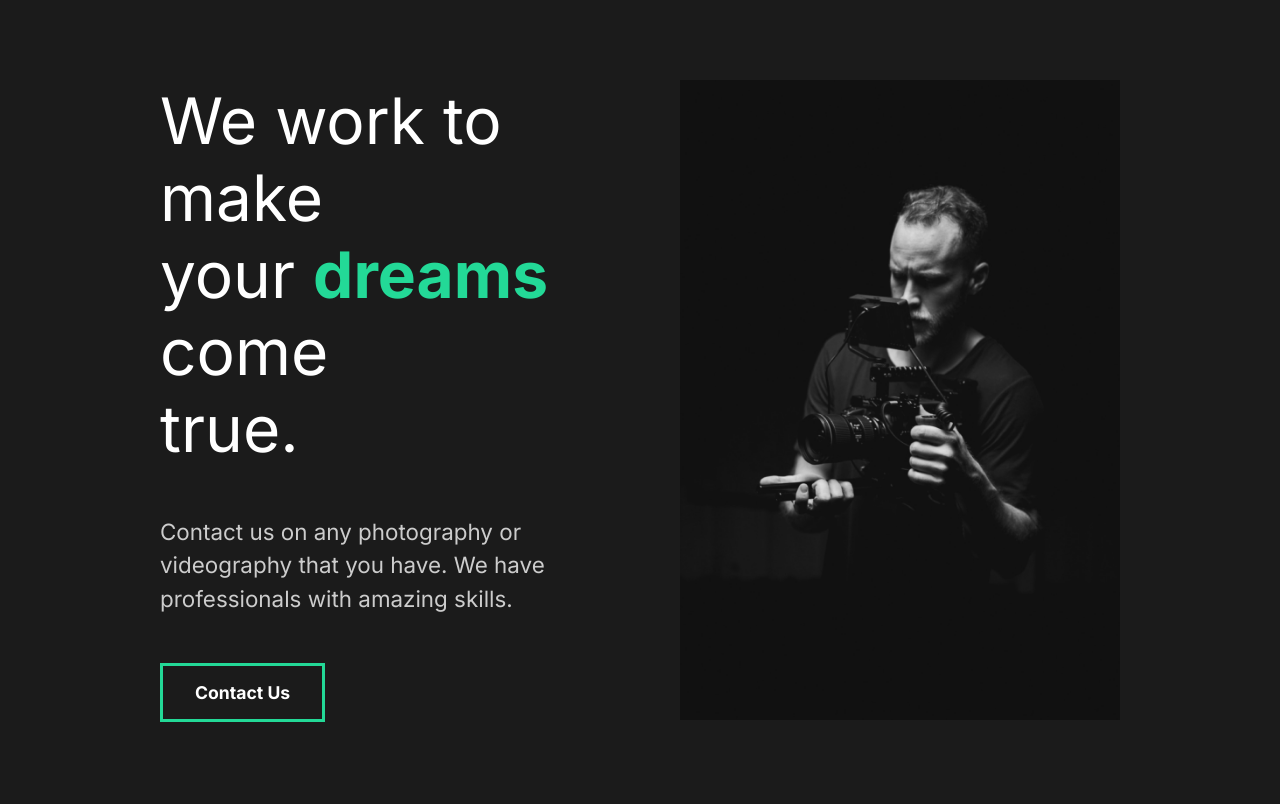
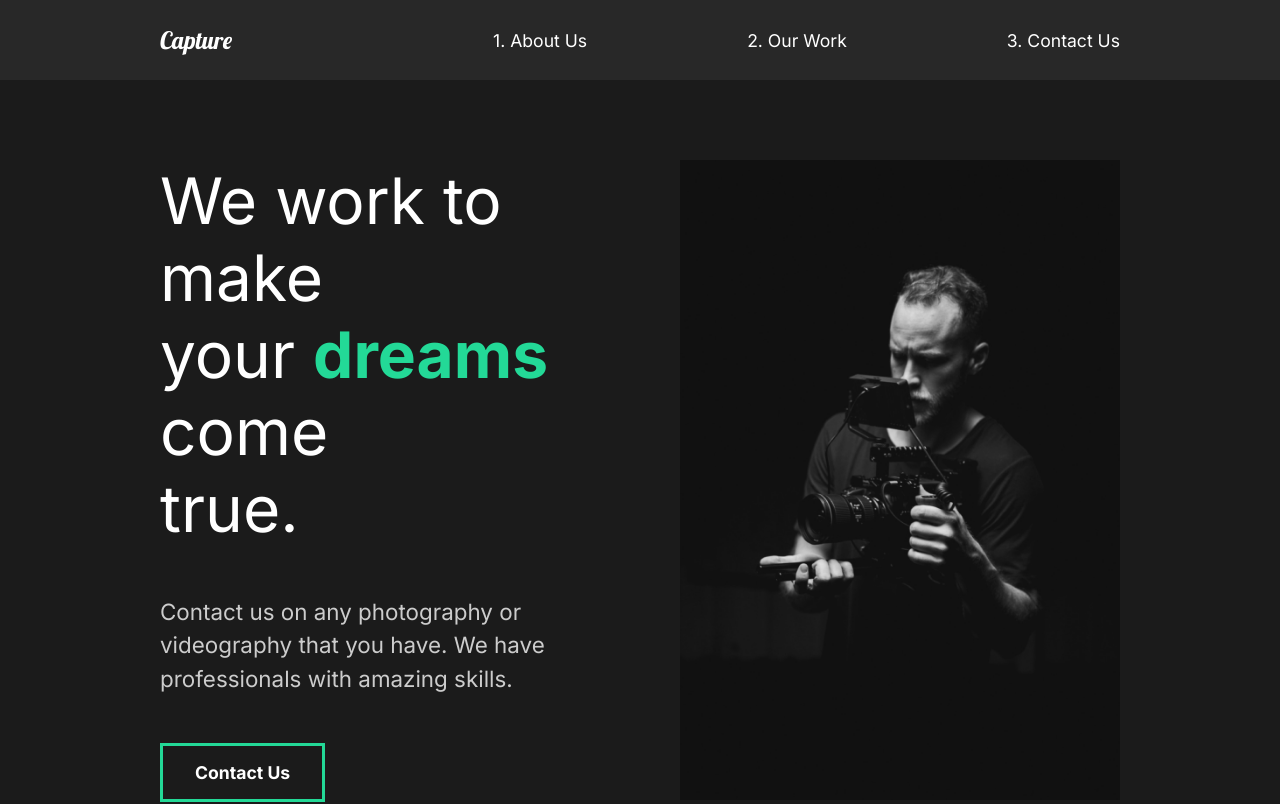
Before and after one commit to anirudh-jwala/capture-portfolio, a React (Create React App) app: page / in a window 1280 px wide. Shown: the top 804 px of the page. Built offline with nearby package versions, Linux system fonts and the light colour scheme.

Commit message:
Styling navigation bar

```diff
--- a/src/App.js
+++ b/src/App.js
@@ -6,10 +6,14 @@
 // Global Style
 import GlobalStyle from "./components/GlobalStyle";
 
+// Components
+import Nav from "./components/Nav";
+
 const App = () => {
   return (
     <div className="App">
       <GlobalStyle />
+      <Nav />
       <AboutUs />
     </div>
   );
--- /dev/null
+++ b/src/components/Nav.js
@@ -0,0 +1,55 @@
+import React from "react";
+
+import styled from "styled-components";
+
+const Nav = () => {
+  return (
+    <StyledNav>
+      <h1>
+        <a id="logo" href="#">
+          Capture
+        </a>
+      </h1>
+      <ul>
+        <li>
+          <a href="#">1. About Us</a>
+        </li>
+        <li>
+          <a href="#">2. Our Work</a>
+        </li>
+        <li>
+          <a href="#">3. Contact Us</a>
+        </li>
+      </ul>
+    </StyledNav>
+  );
+};
+
+const StyledNav = styled.nav`
+  min-height: 10vh;
+  display: flex;
+  margin: auto;
+  justify-content: space-between;
+  align-items: center;
+  padding: 1rem 10rem;
+  background: #282828;
+  a {
+    color: white;
+    text-decoration: none;
+  }
+  ul {
+    display: flex;
+    list-style: none;
+  }
+  #logo {
+    font-size: 1.5rem;
+    font-family: "Lobster", cursive;
+    font-weight: lighter;
+  }
+  li {
+    padding-left: 10rem;
+    position: relative;
+  }
+`;
+
+export default Nav;
```
